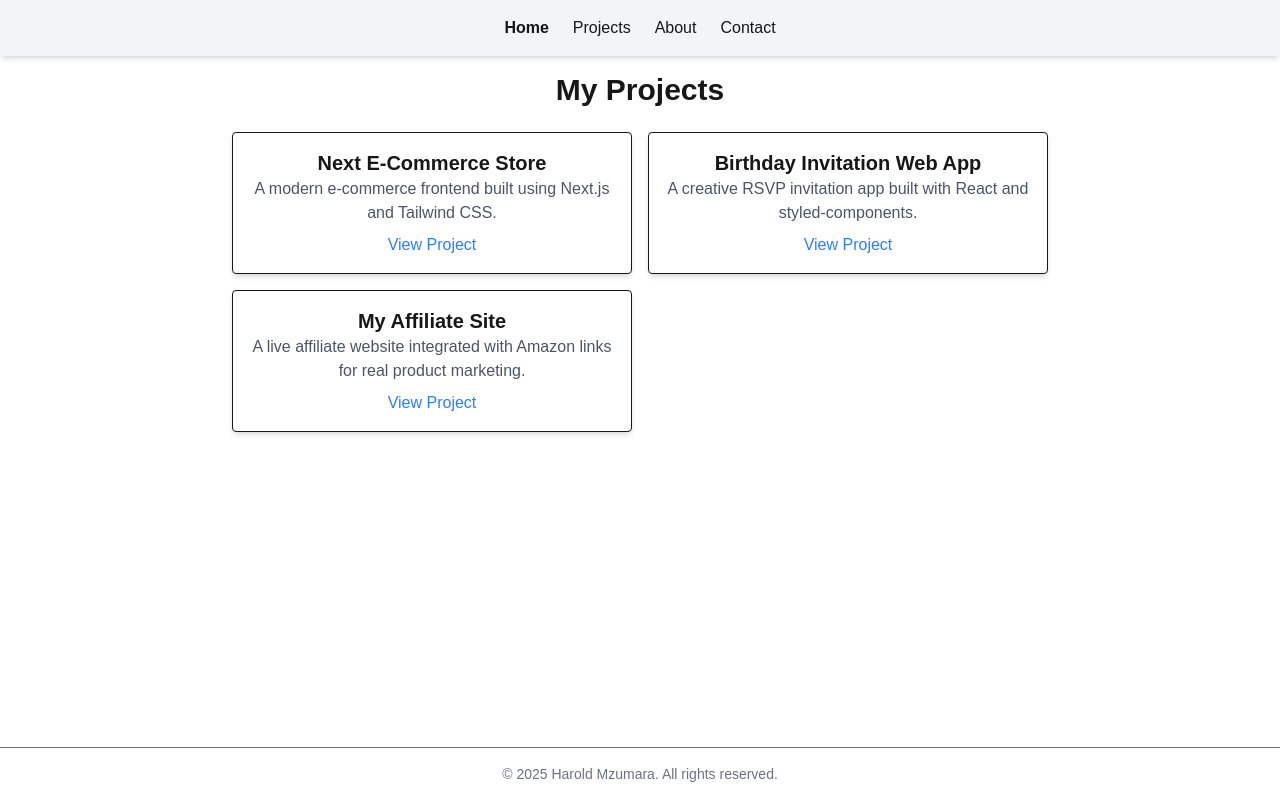
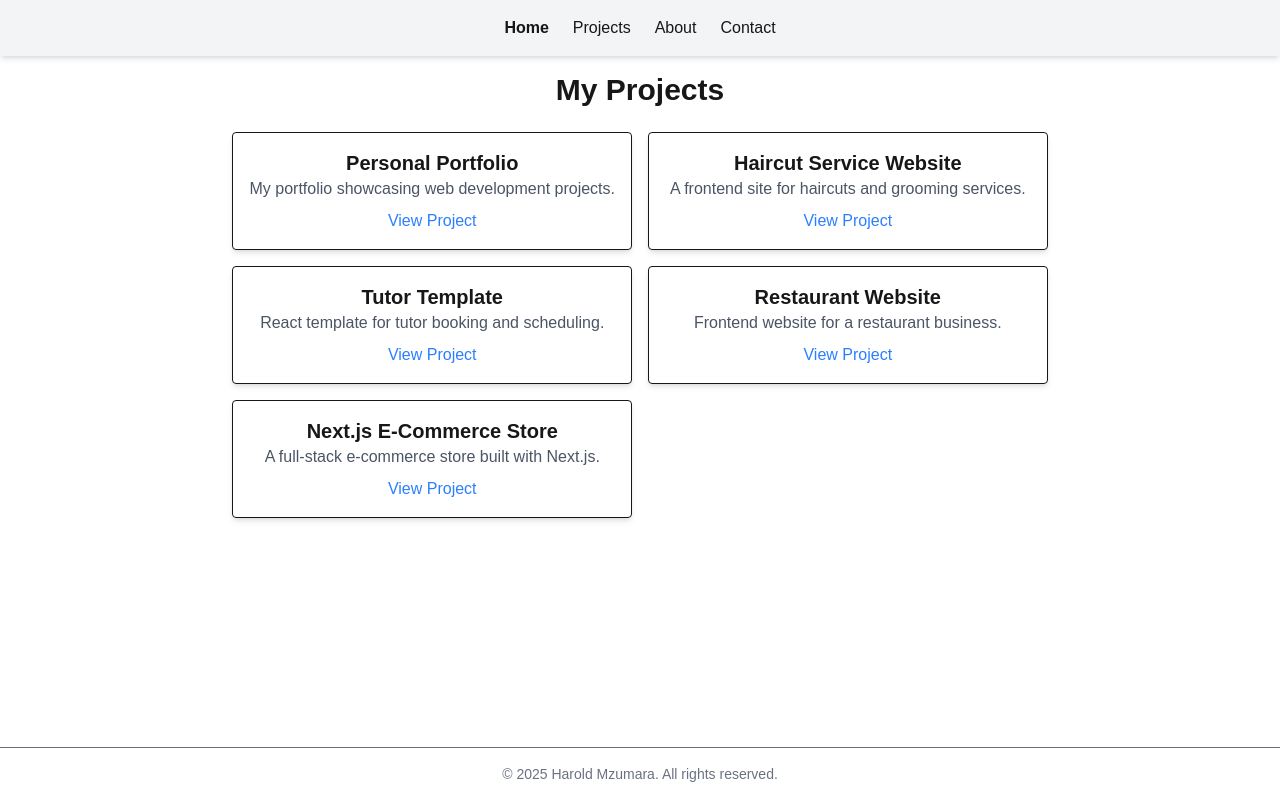
Before and after one commit to haroldmaclean/harold-portfolio, a Next.js app: page /projects in a window 1280 px wide. Built offline with nearby package versions, Linux system fonts and the light colour scheme.

Commit message:
Update projects page with new portfolio links and descriptions

```diff
--- a/src/app/projects/page.js
+++ b/src/app/projects/page.js
@@ -1,38 +1,45 @@
 // app/projects/page.js
-"use client";
+'use client'
 
-import ProjectCard from "@/components/ProjectCard";
+import ProjectCard from '@/components/ProjectCard'
 
 export default function ProjectsPage() {
   const projects = [
     {
-      title: "Next E-Commerce Store",
-      description:
-        "A modern e-commerce frontend built using Next.js and Tailwind CSS.",
-      link: "https://github.com/haroldmaclean/next-ecommerce-store",
+      title: 'Personal Portfolio',
+      description: 'My portfolio showcasing web development projects.',
+      link: 'https://haroldmzumara.vercel.app/',
     },
     {
-      title: "Birthday Invitation Web App",
-      description:
-        "A creative RSVP invitation app built with React and styled-components.",
-      link: "https://github.com/haroldmaclean/birthday-invitation",
+      title: 'Haircut Service Website',
+      description: 'A frontend site for haircuts and grooming services.',
+      link: 'https://haroldcuts.vercel.app/',
     },
     {
-      title: "My Affiliate Site",
-      description:
-        "A live affiliate website integrated with Amazon links for real product marketing.",
-      link: "https://github.com/haroldmaclean/my-affiliate-site",
+      title: 'Tutor Template',
+      description: 'React template for tutor booking and scheduling.',
+      link: 'https://tutor-template-harold.vercel.app/',
     },
-  ];
+    {
+      title: 'Restaurant Website',
+      description: 'Frontend website for a restaurant business.',
+      link: 'https://harold-restaurant.vercel.app/',
+    },
+    {
+      title: 'Next.js E-Commerce Store',
+      description: 'A full-stack e-commerce store built with Next.js.',
+      link: 'https://next-ecommerce-store-qfqo.vercel.app/',
+    },
+  ]
 
   return (
-    <main className="section space-y-6">
-      <h2 className="text-3xl font-bold">My Projects</h2>
-      <div className="grid gap-4 md:grid-cols-2 max-w-4xl mx-auto">
+    <main className='section space-y-6'>
+      <h2 className='text-3xl font-bold'>My Projects</h2>
+      <div className='grid gap-4 md:grid-cols-2 max-w-4xl mx-auto'>
         {projects.map((project, index) => (
           <ProjectCard key={index} {...project} />
         ))}
       </div>
     </main>
-  );
+  )
 }
```
